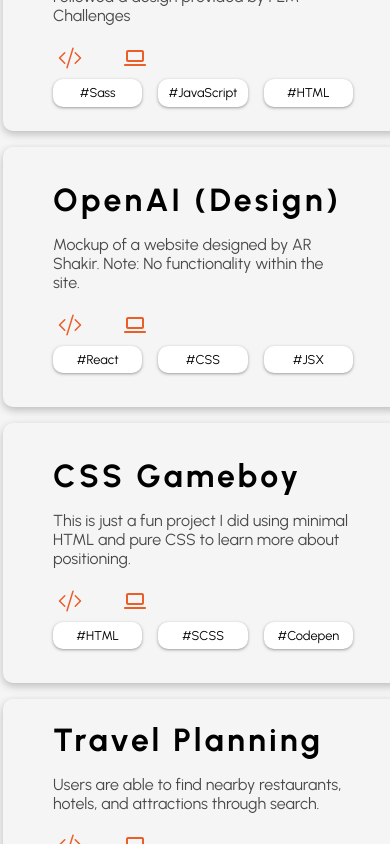
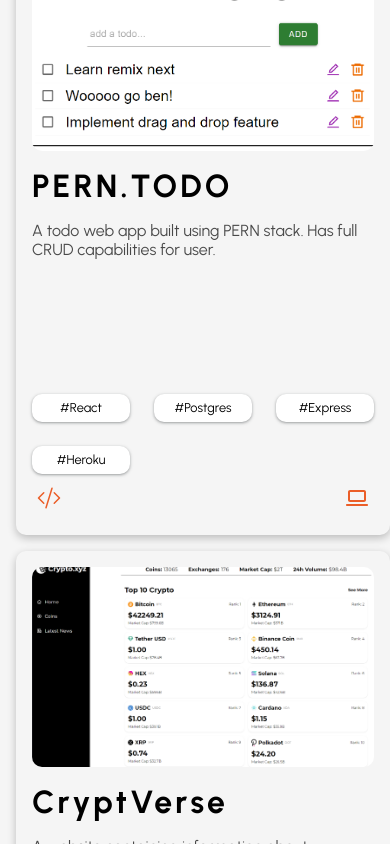
Before and after one commit to bycho91/portfolio-v3, a Next.js app: page / in a window 390 px wide. Shown: the part 1700-2544 px from the top of the page. Built offline with nearby package versions, Linux system fonts and the light colour scheme.

Commit message:
added better responsiveness and changed up the project card styles

```diff
--- a/components/Blog.js
+++ b/components/Blog.js
@@ -12,10 +12,14 @@ const Blog = ({ data }) => {
         <Image width={40} height={40} src={data.imgUrl} alt={data.title} />
       </div>
       <p>{data.description}</p>
-      <div className={styles.icon}>
-        <a href={data.source} target='_blank' rel='noopener noreferrer'>
-          <CgNotes size='2rem' />
-        </a>
+      <div className={styles.bottom}>
+        <p className={styles.date}>{data.date}</p>
+
+        <div className={styles.icon}>
+          <a href={data.source} target='_blank' rel='noopener noreferrer'>
+            <CgNotes size='2rem' />
+          </a>
+        </div>
       </div>
     </div>
   );
--- a/components/Project.js
+++ b/components/Project.js
@@ -10,27 +10,39 @@ import Tags from './Tags';
 const Project = ({
   project: { id, title, description, image, tags, source, visit, tagsArr },
 }) => {
-  const [isOpen, setIsOpen] = useState(false);
   return (
-    <div className={`${styles.projectContainer} ${isOpen && styles.active}`}>
+    <div className={`${styles.projectContainer}`}>
       <motion.div
         layout='position'
         transition={{ layout: { duration: 1 } }}
         className={styles.projectCard}
-        onClick={(e) => {
-          if (e.target.tagName !== 'svg' && e.target.tagName !== 'path') {
-            setIsOpen(!isOpen);
-          }
-        }}
       >
-        <motion.div
-          layout='position'
-          className={`${styles.projectInfo} ${isOpen && styles.active}`}
-        >
-          <h4 className={`${styles.title} ${isOpen && styles.active}`}>
-            {title}
-          </h4>
-          <p className={styles.description}>{description}</p>
+        <div className={styles.topContainer}>
+          <motion.div
+            className={styles.imageContainer}
+            initial={{ x: 20, opacity: 0 }}
+            animate={{ x: 0, opacity: 1 }}
+            transition={{ duration: 0.3, exit: { duration: 2 } }}
+            exit={{ x: 20, opacity: 0 }}
+          >
+            <Image
+              layout='fill'
+              objectFit='cover'
+              src={image}
+              alt={title}
+              className={styles.projectImage}
+            />
+          </motion.div>
+          <motion.div layout='position' className={`${styles.projectInfo}`}>
+            <h4 className={`${styles.title}`}>{title}</h4>
+            <p className={styles.description}>{description}</p>
+          </motion.div>
+        </div>
+
+        <div className={styles.bottomContainer}>
+          <div styles={styles.tagsContainer}>
+            <Tags data={tagsArr} />
+          </div>
           <div className={styles.linksContainer}>
             <a
               className={styles.icon}
@@ -49,29 +61,7 @@ const Project = ({
               <CgLaptop size='1.5rem' />
             </a>
           </div>
-          <div styles={styles.tagsContainer}>
-            <Tags data={tagsArr} />
-          </div>
-        </motion.div>
-        <AnimatePresence>
-          {isOpen && (
-            <motion.div
-              className={styles.imageContainer}
-              initial={{ x: 20, opacity: 0 }}
-              animate={{ x: 0, opacity: 1 }}
-              transition={{ duration: 0.3, exit: { duration: 2 } }}
-              exit={{ x: 20, opacity: 0 }}
-            >
-              <Image
-                width='350px'
-                height='250px'
-                src={image}
-                alt={title}
-                className={styles.projectImage}
-              />
-            </motion.div>
-          )}
-        </AnimatePresence>
+        </div>
       </motion.div>
     </div>
   );
--- a/components/Projects.js
+++ b/components/Projects.js
@@ -15,9 +15,9 @@ const Projects = () => {
           <Grid
             item
             xs={12}
-            sm={12}
-            md={12}
-            lg={6}
+            sm={6}
+            md={4}
+            lg={3}
             key={project.id}
             className={styles.project}
           >
--- a/components/Tags.js
+++ b/components/Tags.js
@@ -3,7 +3,7 @@ import { Grid } from '@material-ui/core';
 
 const Tags = ({ data }) => {
   return (
-    <Grid container spacing={2} className={styles.tagsContainer}>
+    <Grid container spacing={3} className={styles.tagsContainer}>
       {data.map((tag) => (
         <Grid item xs={4} key={tag}>
           <div className={styles.tag}>#{tag}</div>
--- a/static/blogs/blogsData.js
+++ b/static/blogs/blogsData.js
@@ -1,6 +1,7 @@
 export const blogsData = [
   {
     title: 'Budgety Journey',
+    date: 'Feb. 25, 2022',
     description:
       'Just a few thoughts on my experience working with a team for the first time on my biggest project to date: Budgety.',
     imgUrl: '/images/budgety_icon.png',
--- a/static/projects/projectsData.js
+++ b/static/projects/projectsData.js
@@ -8,6 +8,16 @@ export const projectsData = [
     source: 'https://github.com/bretpeters3n/seal-team-3',
     visit: 'https://budgety-front.uc.r.appspot.com/',
     id: 0,
+  },
+  {
+    title: 'PERN.TODO',
+    description:
+      'A todo web app built using PERN stack. Has full CRUD capabilities for user.',
+    image: '/images/perntodo.png',
+    tagsArr: ['React', 'Postgres', 'Express', 'Heroku'],
+    source: 'https://github.com/bycho91/full-stack-todos',
+    visit: 'http://pern-stack-todos.herokuapp.com/',
+    id: 4,
   },
 
   {
@@ -30,16 +40,16 @@ export const projectsData = [
     visit: 'http://bencalc.xyz',
     id: 2,
   },
-  {
-    title: 'OpenAI (Design)',
-    description:
-      'Mockup of a website designed by AR Shakir. Note: No functionality within the site.',
-    image: '/images/gpt3.png',
-    tagsArr: ['React', 'CSS', 'JSX'],
-    source: 'https://github.com/bycho91/GPT3-mock-website',
-    visit: 'http://openai-gpt3.xyz',
-    id: 3,
-  },
+  // {
+  //   title: 'OpenAI (Design)',
+  //   description:
+  //     'Mockup of a website designed by AR Shakir. Note: No functionality within the site.',
+  //   image: '/images/gpt3.png',
+  //   tagsArr: ['React', 'CSS', 'JSX'],
+  //   source: 'https://github.com/bycho91/GPT3-mock-website',
+  //   visit: 'http://openai-gpt3.xyz',
+  //   id: 3,
+  // },
   {
     title: 'CSS Gameboy',
     description:
@@ -50,14 +60,14 @@ export const projectsData = [
     visit: 'https://codepen.io/bycho91/pen/JjRgyZe',
     id: 5,
   },
-  {
-    title: 'Travel Planning',
-    description:
-      'Users are able to find nearby restaurants, hotels, and attractions through search.',
-    image: '/images/travel.png',
-    tagsArr: ['React', 'API', 'HTML', 'CSS', 'MUI'],
-    source: 'https://github.com/bycho91/TravelPlanz-website',
-    visit: 'http://travelplanz.xyz/',
-    id: 6,
-  },
+  // {
+  //   title: 'Travel Planning',
+  //   description:
+  //     'Users are able to find nearby restaurants, hotels, and attractions through search.',
+  //   image: '/images/travel.png',
+  //   tagsArr: ['React', 'API', 'HTML', 'CSS', 'MUI'],
+  //   source: 'https://github.com/bycho91/TravelPlanz-website',
+  //   visit: 'http://travelplanz.xyz/',
+  //   id: 6,
+  // },
 ];
--- a/styles/Blogs.module.css
+++ b/styles/Blogs.module.css
@@ -37,6 +37,16 @@
   text-align: right;
 }
 
+.bottom {
+  display: flex;
+  justify-content: space-between;
+  align-items: flex-end;
+}
+
+.date {
+  font-size: 0.8rem;
+}
+
 .tag {
   background-color: white;
   font-size: 0.8rem;
--- a/styles/Projects.module.css
+++ b/styles/Projects.module.css
@@ -40,10 +40,7 @@
 }
 
 .projectCard {
-  min-height: 260px;
-  width: 95vw;
-  max-width: 700px;
-  min-width: 400px;
+  height: 600px;
   margin: 0 auto;
   color: black;
   border-radius: 10px;
@@ -51,9 +48,10 @@
   display: flex;
   flex-direction: column;
   align-items: center;
-  justify-content: center;
+  justify-content: space-between;
+  gap: 1em;
   cursor: pointer;
-  padding: 0 1em;
+  padding: 1em;
   transition: 0.2s all ease;
 
   /* DISABLES TEXT SELECTION */
@@ -68,9 +66,22 @@
   background-color: white;
 }
 
+.topContainer {
+  width: 100%;
+  display: flex;
+  flex-direction: column;
+  gap: 1em;
+}
+
+.bottomContainer {
+  padding: unset;
+  width: 100%;
+  display: flex;
+  flex-direction: column;
+  gap: 0.5em;
+}
+
 .projectInfo {
-  width: 60%;
-  min-width: 300px;
 }
 
 .title {
@@ -84,22 +95,22 @@
   color: rgba(0, 0, 0, 0.7);
 }
 
-.projectImage {
-  background-size: cover;
-  border-radius: 10px;
-  background-position: center;
-  object-fit: cover;
-  box-shadow: rgba(0, 0, 0, 0.12) 0px 1px 3px, rgba(0, 0, 0, 0.24) 0px 1px 2px;
-}
-
 .imageContainer {
   border-radius: 10px;
+  object-fit: cover;
+  width: 100%;
+  height: 200px;
+  position: relative;
+}
+.projectImage {
+  border-radius: 10px;
+  margin: 0 auto;
 }
 
 .linksContainer {
   width: 100%;
   display: flex;
-  gap: 2em;
+  justify-content: space-between;
 }
 
 .icon {
@@ -115,7 +126,7 @@
 }
 
 .tagsContainer {
-  margin-top: 2em;
+  padding: unset;
 }
 
 @media (min-width: 800px) {
@@ -123,10 +134,6 @@
     font-size: 3rem;
   }
 
-  .projectCard {
-    flex-direction: row;
-  }
-
   .imageContainer {
     padding-left: 1em;
   }
```
Also changed, not shown: public/images/perntodo.png (added).
